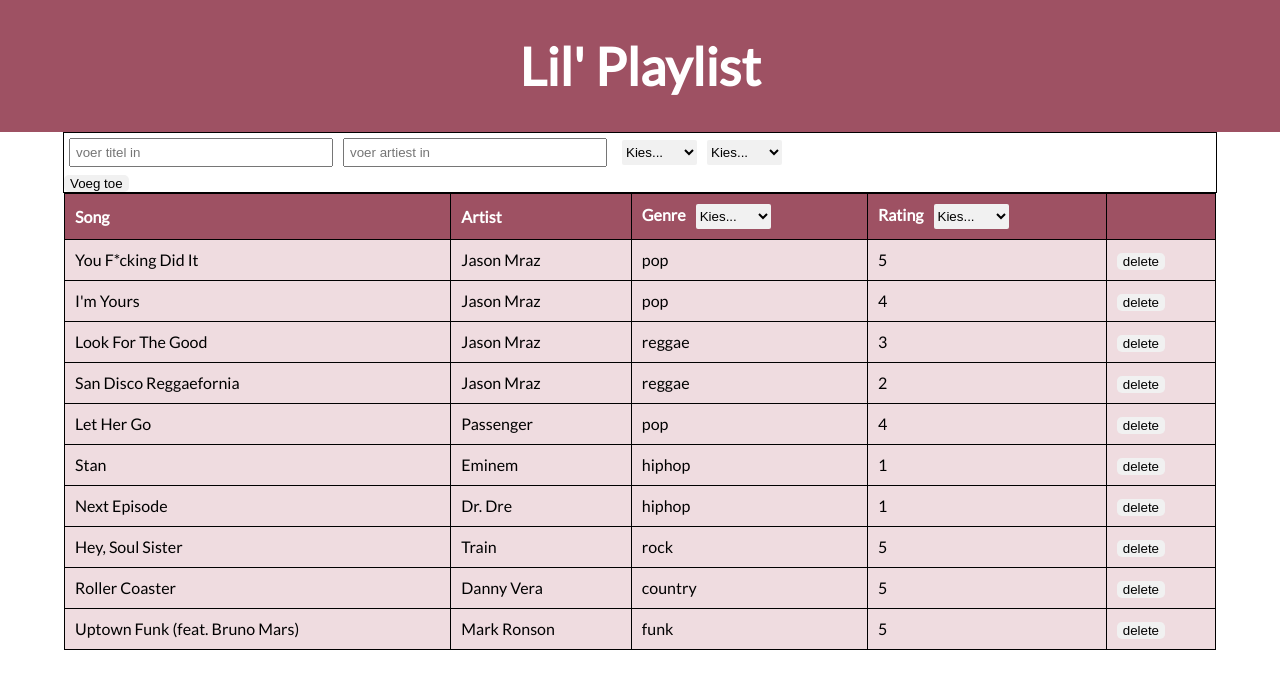
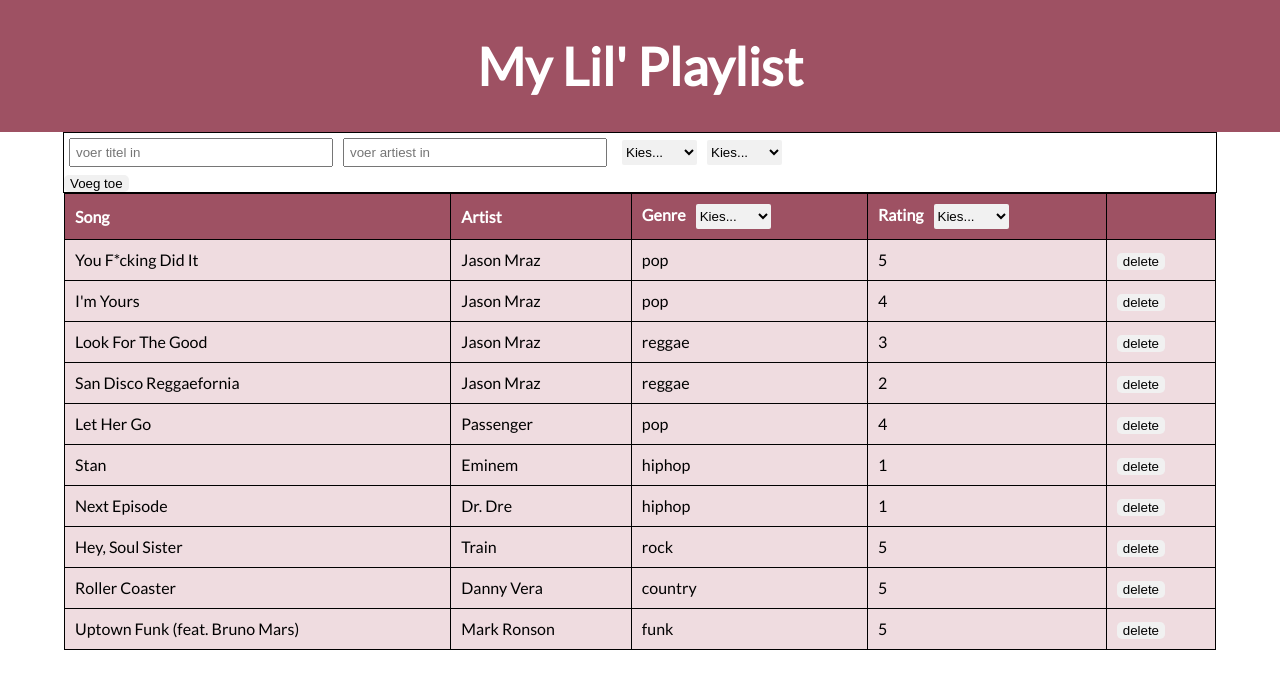
Before and after one commit to MMRijnsburger/Project-React-Lil-Playlist, a React (Create React App) app: page / in a window 1280 px wide. Shown: the top 688 px of the page. Built offline with nearby package versions, Linux system fonts and the light colour scheme.

Commit message:
add text change

```diff
--- a/src/App.js
+++ b/src/App.js
@@ -6,7 +6,7 @@ function App() {
   return (
     <div className="App">
       <header className="App-header">
-        <h1>Lil' Playlist</h1>
+        <h1>My Lil' Playlist</h1>
       </header>
       <main>
         <Container />
```
